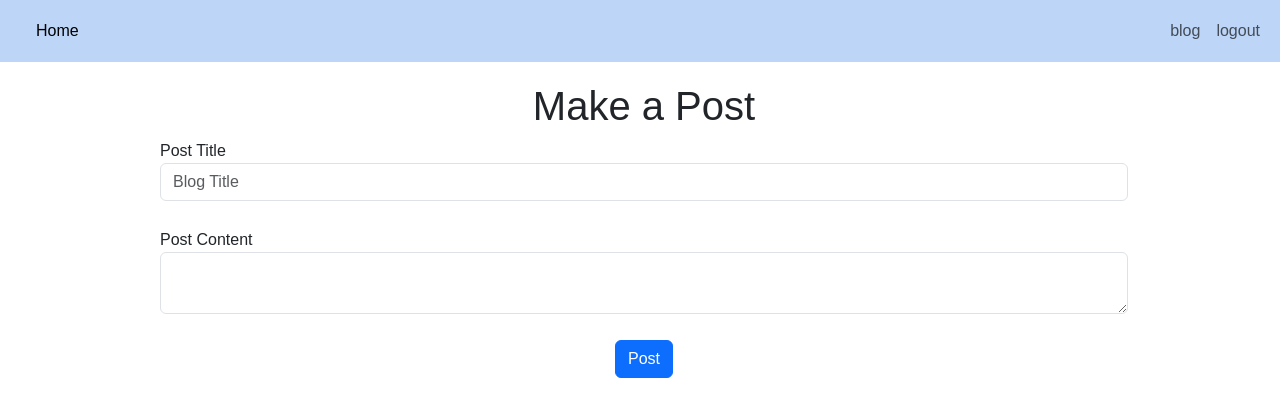
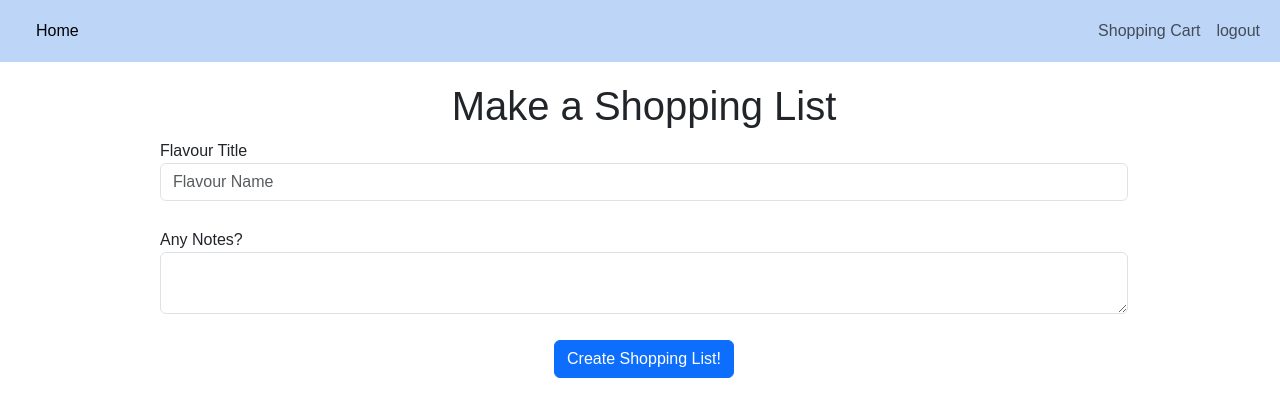
Before and after one commit to Ty-Tupai/Digital-Media-Outcome-Business, a Flask app: page /create-post in a window 1280 px wide. Shown: the top 417 px of the page. Run offline with Flask 3, Linux system fonts and the light colour scheme; a user stored in the database is signed in.

Commit message:
Digital Media Outcome Version 3
In this code I have changed all of the blog titles to shopping list or shopping cart titles.

```diff
--- a/Flask_Blog/website/templates/blog.html
+++ b/Flask_Blog/website/templates/blog.html
@@ -1,3 +1,3 @@
 
 <!-- page extends to template.html -->
-{% extends "posts_div.html" %} {% block title %} Blog {% endblock %}
+{% extends "posts_div.html" %} {% block title %} Shopping List {% endblock %}
--- a/Flask_Blog/website/templates/create_post.html
+++ b/Flask_Blog/website/templates/create_post.html
@@ -1,24 +1,24 @@
 <!-- page extends to template.html -->
-{% extends "template.html" %} {% block title %} Create Post {% endblock %}
+{% extends "template.html" %} {% block title %} Create Shopping List {% endblock %}
 <!-- login page content -->
 {% block content %}
 
-    <h1 align="center">Make a Post</h1>
+    <h1 align="center">Make a Shopping List</h1>
 
     <form method="POST">
       <!-- blog title form -->
-      <label for="title">Post Title</label>
-      <input type="text" id="title" name="title" class="form-control" placeholder="Blog Title"/>
+      <label for="title">Flavour Title</label>
+      <input type="text" id="title" name="title" class="form-control" placeholder="Flavour Name"/>
       <br/>
       <!-- blog post form -->
-      <label for="title">Post Content</label>
+      <label for="title">Any Notes?</label>
       <textarea name="content" id="content" class="form-control"></textarea>
 
 
      <br/>
      <div align="center">
         <!-- submit button -->
-        <button class="btn btn-primary" type="submit">Post</button>
+        <button class="btn btn-primary" type="submit">Create Shopping List!</button>
     </div>
 
 </form>
--- a/Flask_Blog/website/templates/posts_div.html
+++ b/Flask_Blog/website/templates/posts_div.html
@@ -3,7 +3,7 @@
 
 <!-- post page content -->
 {% block content %}
-<h1>Blog Post</h1>
+<h1>Shopping List</h1>
 <div id="posts">
     {% for post in posts %}
     <div class="card border-dark">
@@ -38,7 +38,7 @@
 <div align="center">
     <a href="/create-post">
         <button type="button" class="btn btn-primary btn-large">
-            Create Post
+            Create Shopping List
         </button>
     </a>
 </div>
--- a/Flask_Blog/website/templates/template.html
+++ b/Flask_Blog/website/templates/template.html
@@ -25,7 +25,7 @@
                 </div>
                   {% if user.is_authenticated %}
                   <div class="navbar-nav ms-auto">
-                  <a class="nav-link" href="/blog">blog</a>
+                  <a class="nav-link" href="/blog">Shopping Cart</a>
                   <a class="nav-link" href="/logout">logout</a>
               </div>
                   {% else %}
--- a/Flask_Blog/website/views.py
+++ b/Flask_Blog/website/views.py
@@ -40,12 +40,12 @@ def create_post():
         if not title:
             flash('title cannot be empty', category='error')
         elif not content:
-            flash('Post cannot be empty', category='error')
+            flash('Any Notes? cannot be empty', category='error')
         else:
             post = Post(title=title, content=content, author=current_user.id)
             db.session.add(post)
             db.session.commit()
-            flash('Post created!', category= 'success')
+            flash('Shopping List Created!', category= 'success')
         return redirect(url_for('views.blog'))
 
     return render_template("create_post.html", user=current_user)
@@ -60,9 +60,9 @@ def delete_post(id):
     if not post:
         flash('Post does not exist', category='error')
     elif current_user.id != post.author:
-        flash('You do not have permission to delete this post', category='error')
+        flash('You do not have permission to delete this Shopping List', category='error')
     else:
         db.session.delete(post)
         db.session.commit()
-        flash('Post deleted!', category= 'success')
+        flash('Shopping List deleted!', category= 'success')
     return redirect(url_for('views.blog'))
```
Also changed, not shown: Flask_Blog/instance/database.db.
